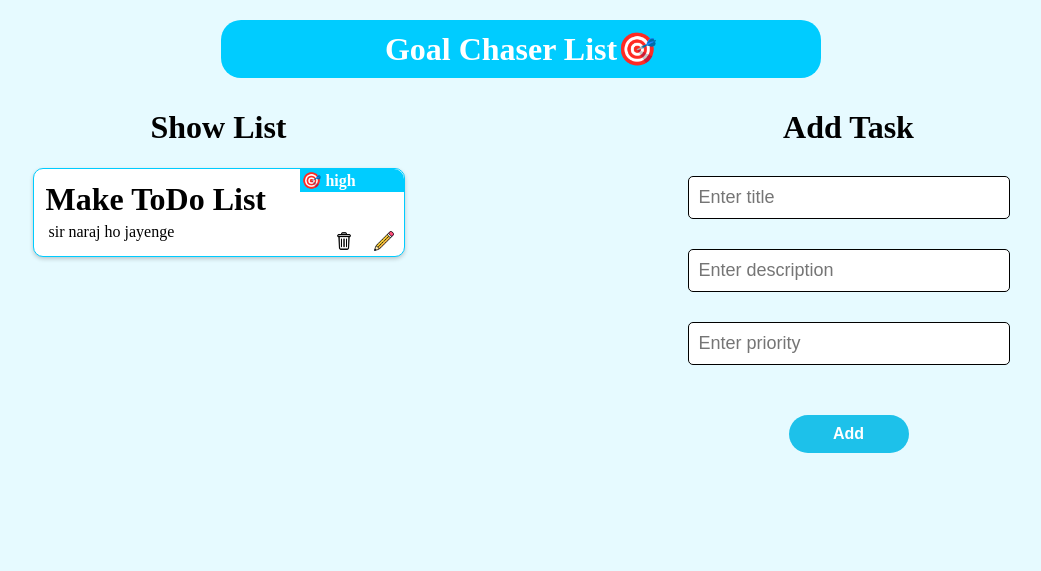
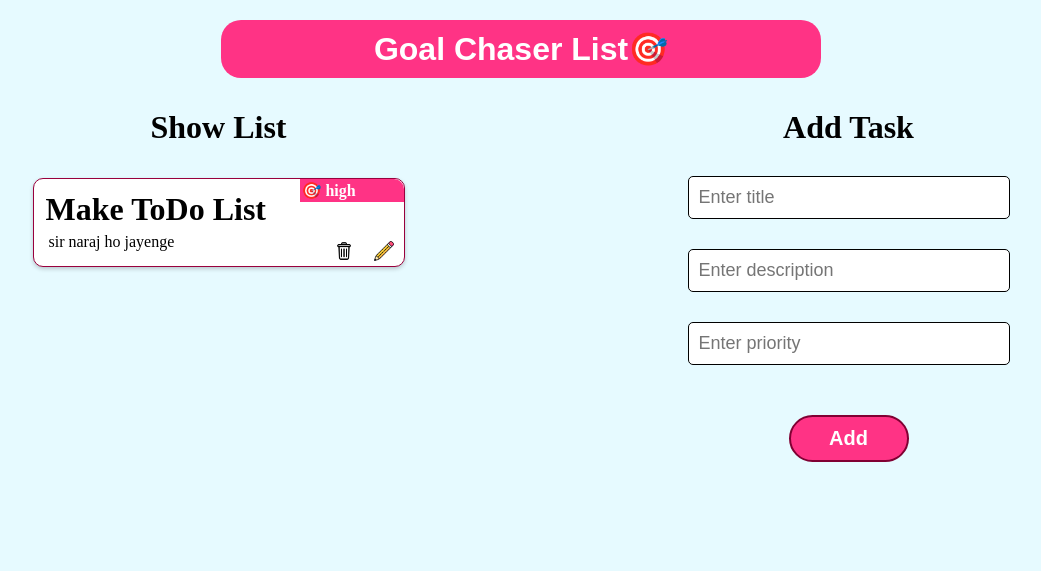
Before and after one commit to shwetapund/Goal-Chaser-list, a React app: page / in a window 1280 px wide. Shown: the whole page, without its empty margins (119-1160 px from the left). Built offline with nearby package versions, Linux system fonts and the light colour scheme.

Commit message:
update task logic create and alert added

```diff
--- a/package.json
+++ b/package.json
@@ -6,6 +6,7 @@
     "@testing-library/jest-dom": "^5.17.0",
     "@testing-library/react": "^13.4.0",
     "@testing-library/user-event": "^13.5.0",
+    "crunchy-toast": "^0.1.6",
     "react": "^18.2.0",
     "react-dom": "^18.2.0",
     "react-scripts": "5.0.1",
--- /dev/null
+++ b/src/Util/LocalStorage.js
@@ -0,0 +1,3 @@
+export const saveListToLocalStorage = (tasks) => {
+    localStorage.setItem('pinklist', JSON.stringify(tasks))
+}
--- a/src/components/Task/Task.css
+++ b/src/components/Task/Task.css
@@ -3,7 +3,7 @@
     margin: 10px;
     padding: 10px;
     border-radius: 10px;
-    border:1px solid #00ccff;
+    border:1px solid  #99003d;
     box-shadow: 0px 2px 4px rgba(0, 0, 0, 0.2);
     position: relative;
      background-color:white;
@@ -19,7 +19,7 @@
     position: absolute;
     right: 0;
     top:0;
-    background-color: #00ccff;
+    background-color:  #ff3385;
     color: white;
     border-radius: 0 10px 0 0;
     padding: 2px;
--- a/src/views/Home/Home.css
+++ b/src/views/Home/Home.css
@@ -8,13 +8,13 @@
     color: white;
     font-weight:bold;
     text-align: center;
-    background-color:  #00ccff;
+    background-color:  #ff3385;
     width:500px;
     padding: 10px 50px;
     display: block;
     margin: 10px auto;
     border-radius: 20px;
-
+    font-family:Arial, Helvetica, sans-serif;
 }
 .todo-flex-container{
     display:flex;
@@ -34,17 +34,27 @@
     margin: 30px 10px;
 }
 .btn-add-task{
-    background-color: #1dc1ea;
+    background-color: #ff3385;
     color: #ffffff;
     border-radius: 30px;
     padding: 10px 5px;
     border: none;
-   width:120px;
+    width:120px;
+    color:white;
     margin: 20px;
     font-weight: bold;
-    font-size: 16px;
+    font-size: 20px;
+    border:2px solid #800033;
 }
 .btn-container{
     display: flex;
     justify-content: space-around;
 }
+.tasks-container{
+
+    height: 400px;
+    overflow-y: scroll;
+}
+.tasks-container::-webkit-scrollbar {
+    width: 5px;
+}
--- a/src/views/Home/Home.js
+++ b/src/views/Home/Home.js
@@ -1,6 +1,12 @@
-import React, { useEffect, useState } from 'react'
-import Task from './../../components/Task/Task'
-import './Home.css'
+import React, { useEffect, useState } from 'react';
+
+
+
+
+import Task from './../../components/Task/Task';
+import './Home.css';
+import showToast from 'crunchy-toast';
+import {saveListToLocalStorage} from './../../Util/LocalStorage';
 const Home = () => {
 
     const [taskList, setTaskList] = useState([
@@ -28,8 +34,12 @@ const Home = () => {
 
     }, [])
 
-    const saveListToLocalStorage = (tasks) => {
-        localStorage.setItem('pinklist', JSON.stringify(tasks))
+
+
+    const clearInputFields = () => {
+        setTitle('');
+        setDescription('');
+        setPriority('');
     }
 
     const addTaskToList = () => {
@@ -43,11 +53,11 @@ const Home = () => {
         }
         const newTaskList = [...taskList, obj]
         setTaskList(newTaskList)
-        setTitle('');
-        setDescription('');
-        setPriority('');
+        clearInputFields();
+
 
         saveListToLocalStorage(newTaskList);
+        showToast('task added successsfully', 'success', 3000);
     }
     const removeTaskFromList = (id) => {
 
@@ -64,6 +74,7 @@ const Home = () => {
         setTaskList([...tempArray])
 
         saveListToLocalStorage(tempArray);
+        showToast('task deleted successsfully', 'alert', 3000);
     }
 
     const setTaskEditable = (id) => {
@@ -72,7 +83,7 @@ const Home = () => {
         let currentEditTask;
 
         taskList.forEach((task) => {
-            if(task.id === id){
+            if (task.id === id) {
                 currentEditTask = task;
             }
         })
@@ -83,10 +94,10 @@ const Home = () => {
         console.log(currentEditTask);
     }
 
-    const updateTask  = () =>{
+    const updateTask = () => {
         let indexToUpdate;
         taskList.forEach((task, i) => {
-            if(task.id === id){
+            if (task.id === id) {
                 indexToUpdate = i;
             }
 
@@ -94,20 +105,19 @@ const Home = () => {
 
         const tempArray = taskList;
         tempArray[indexToUpdate] = {
-            id:id,
-            title:title,
-            description:description,
-            priority:priority
+            id: id,
+            title: title,
+            description: description,
+            priority: priority
         }
 
         setTaskList([...tempArray])
 
         saveListToLocalStorage(tempArray)
+        showToast('task deleted successsfully', 'info', 3000);
 
         setId(0);
-        setTitle('');
-        setDescription('');
-        setPriority('');
+        clearInputFields();
         setIsEdit(false);
     }
     return (
@@ -118,6 +128,7 @@ const Home = () => {
                 <div className='todo-flex-container'>
                     <div>
                         <h1 className='text-center'>Show List</h1>
+                        <div className='tasks-container'>
                             {taskList.map((taskItem, index) => {
                                 const { id, priority, title, description } = taskItem;
 
@@ -127,11 +138,12 @@ const Home = () => {
                                     description={description}
                                     key={index}
                                     removeTaskFromList={removeTaskFromList}
-                                setTaskEditable = {setTaskEditable}
+                                    setTaskEditable={setTaskEditable}
                                 />
 
                             })
                             }
+                        </div>
                     </div>
                     <div>
                         <h1 className='text-center'>
```
Also changed, not shown: 1 other file. Lines whose indentation alone changed are shown as unchanged.
